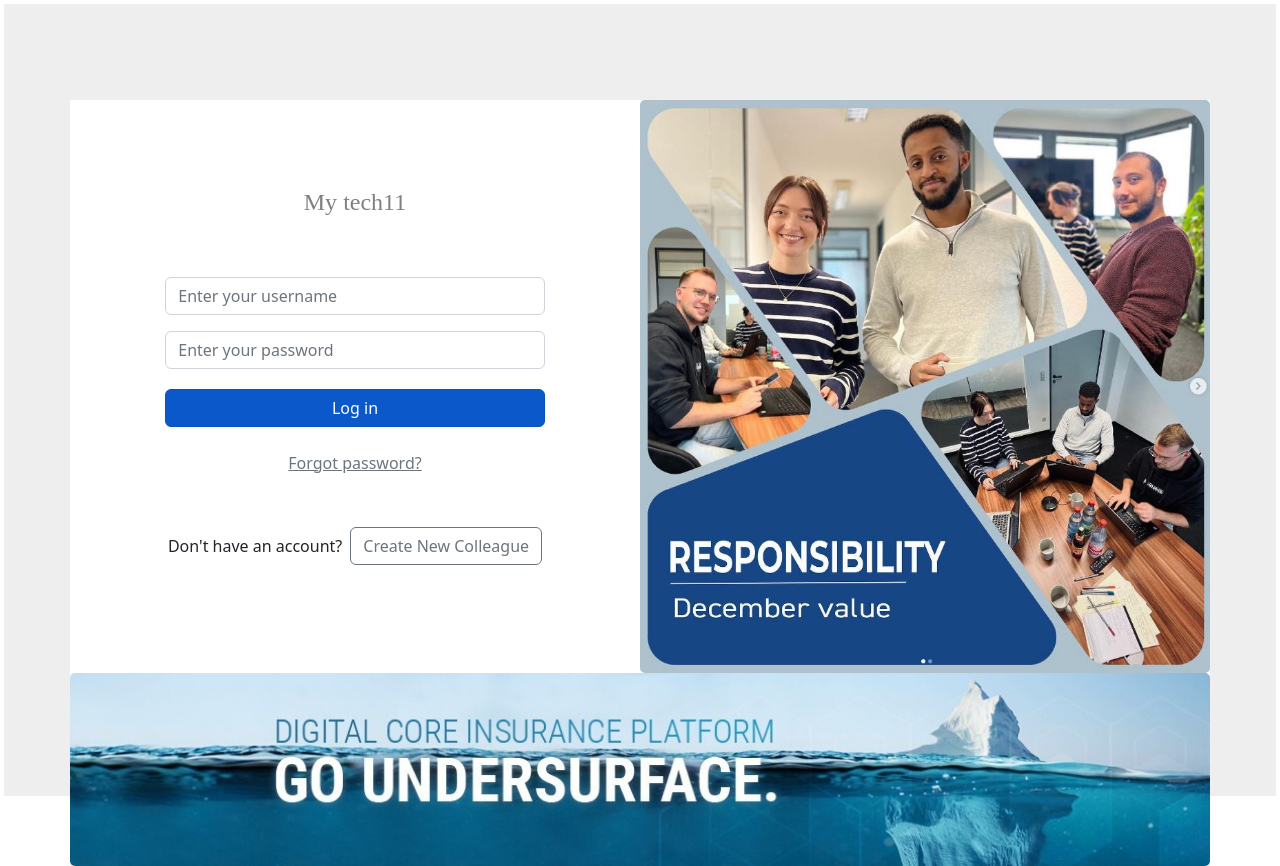
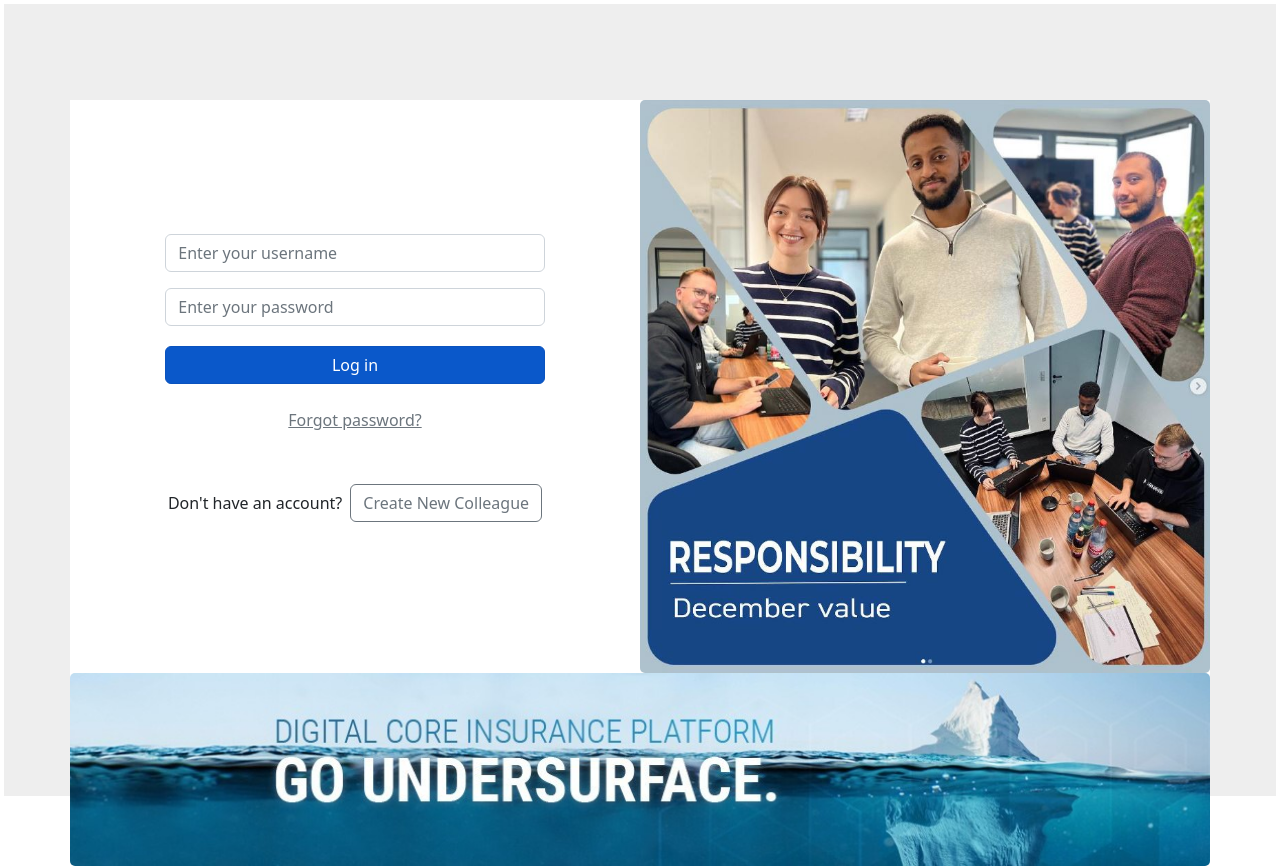
Before and after one commit to Elie-Soued/personio-fe-ts, a React (Create React App) app: page / in a window 1280 px wide. Built offline with nearby package versions, Linux system fonts and the light colour scheme.

Commit message:
removing useless title

```diff
--- a/src/Views/LandingPage/LandingPage.tsx
+++ b/src/Views/LandingPage/LandingPage.tsx
@@ -59,12 +59,6 @@ export default function LandingPage() {
                 <div className="row g-0">
                     <div className="d-flex align-items-center col-lg-6 p-4">
                         <div className="d-flex flex-column w-100">
-                            <div className="text-center " id="title">
-                                <h4 className="mt-1 mb-5 pb-1">
-                                    <span id="my">My</span> tech11
-                                </h4>
-                            </div>
-
                             <form>
                                 {/* Email */}
                                 <div className="d-flex justify-content-center p-2">
```
